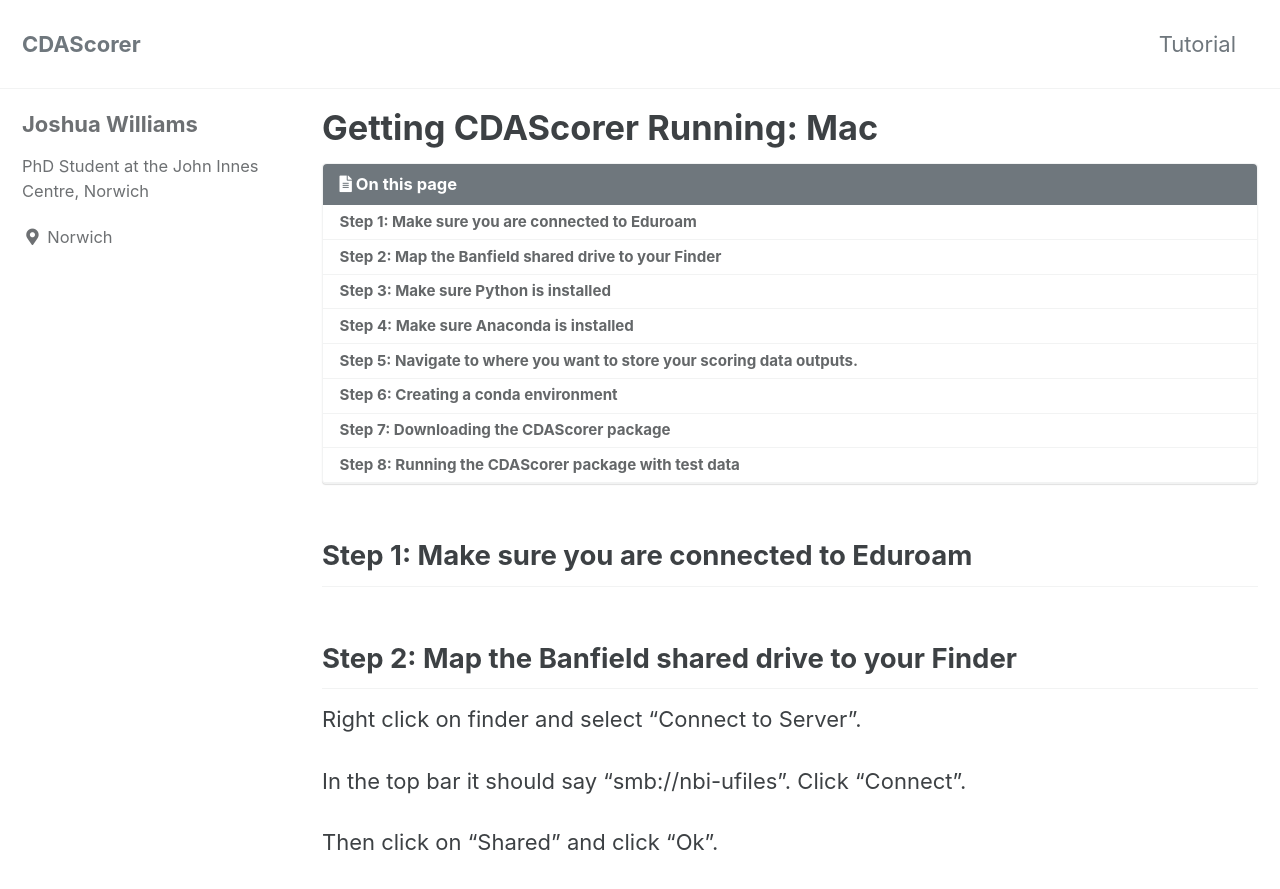
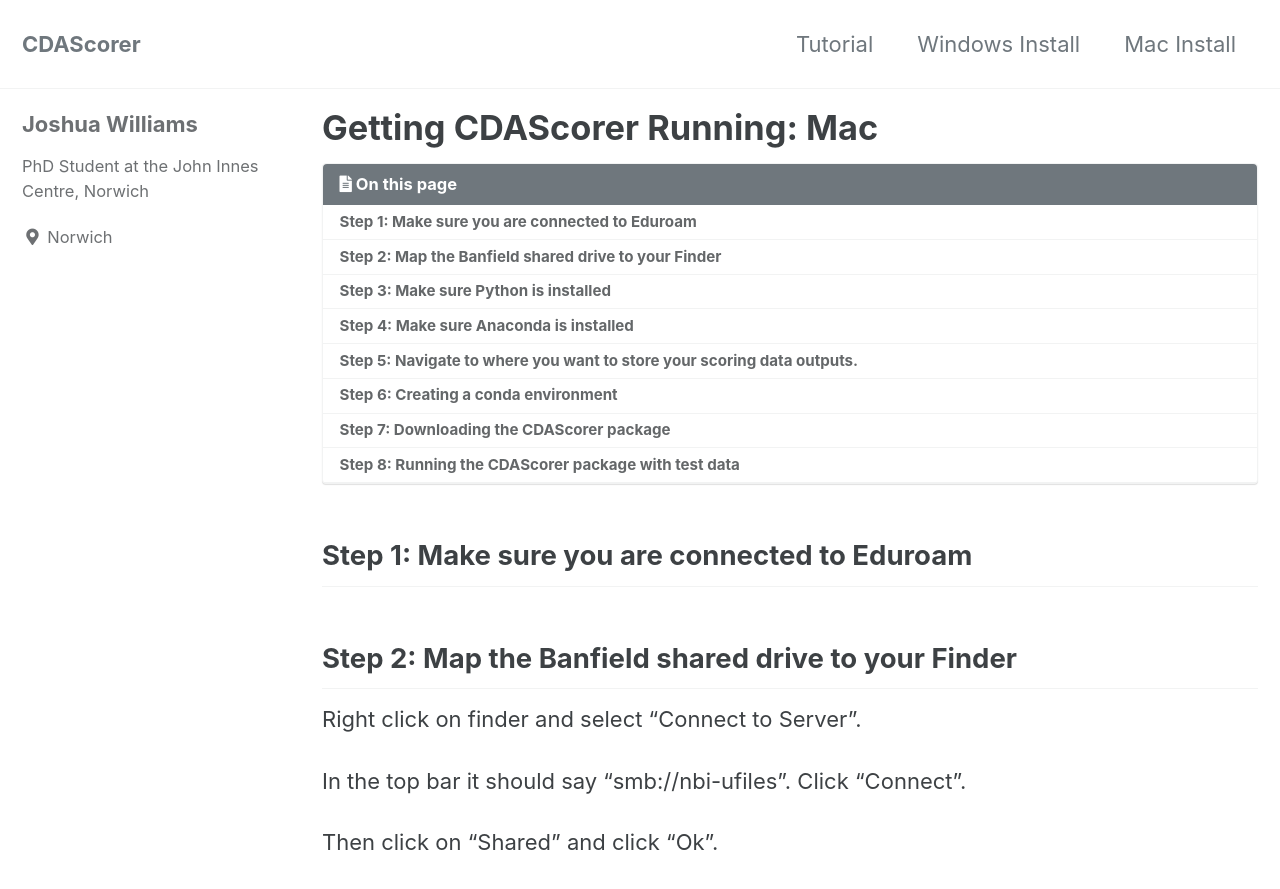
Before and after one commit to joshuandwilliams/CDAScorer, a Jekyll site: the page built from docs/_pages/mac_tutorial.md, in a window 1280 px wide and 900 px high. Shown: the top 889 px of the window. Built offline with Jekyll 4.4.1, drawn with Linux system fonts in a browser that asks for light colours; cached includes are drawn as plain includes.

Commit message:
Update navigation.yml

```diff
--- a/docs/_data/navigation.yml
+++ b/docs/_data/navigation.yml
@@ -2,3 +2,7 @@
 main:
   - title: "Tutorial"
     url: /tutorial/
+  - title: "Windows Install"
+    url: /windows_install/
+  - title: "Mac Install"
+    url: /mac_install/
```
